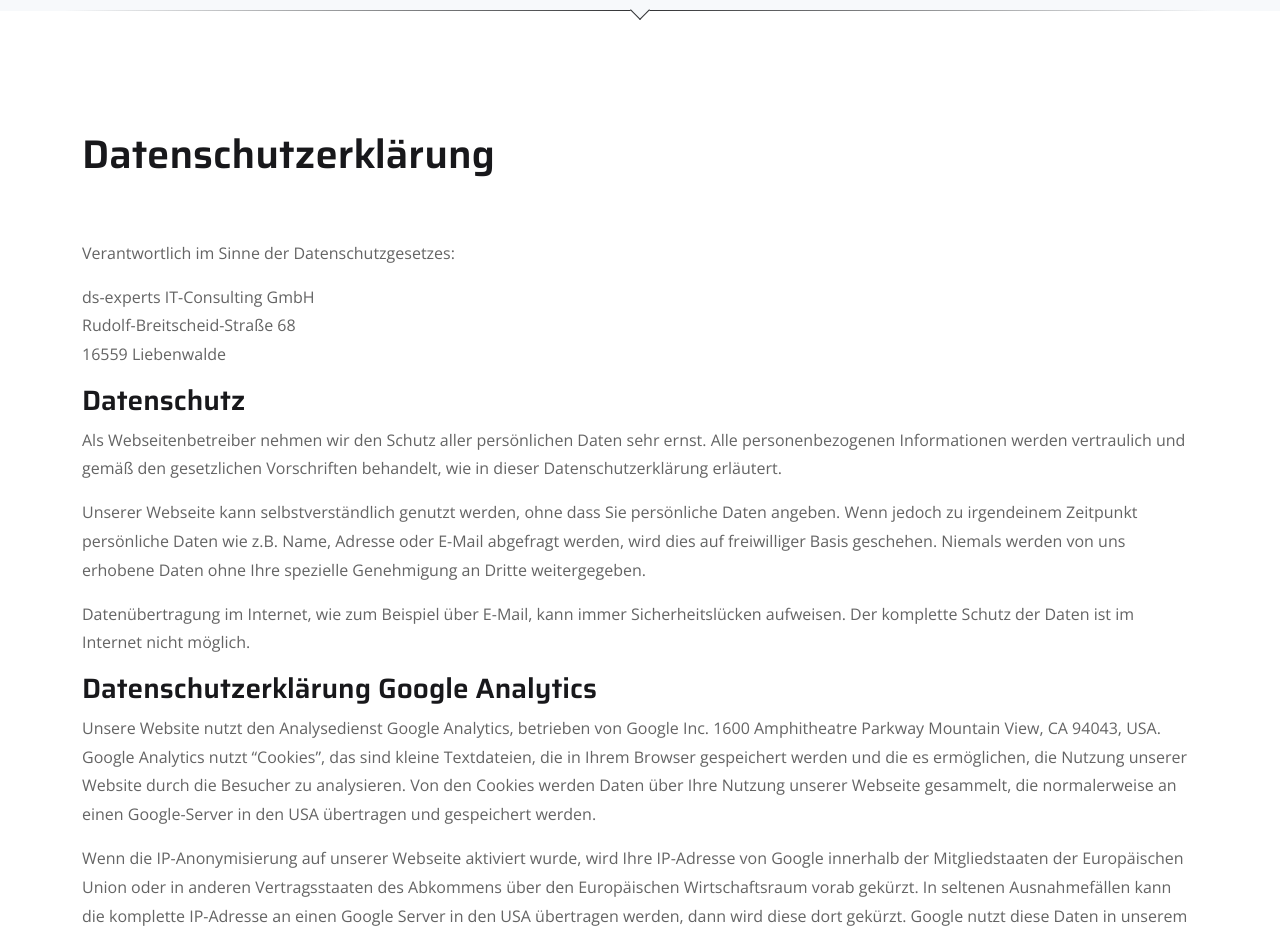
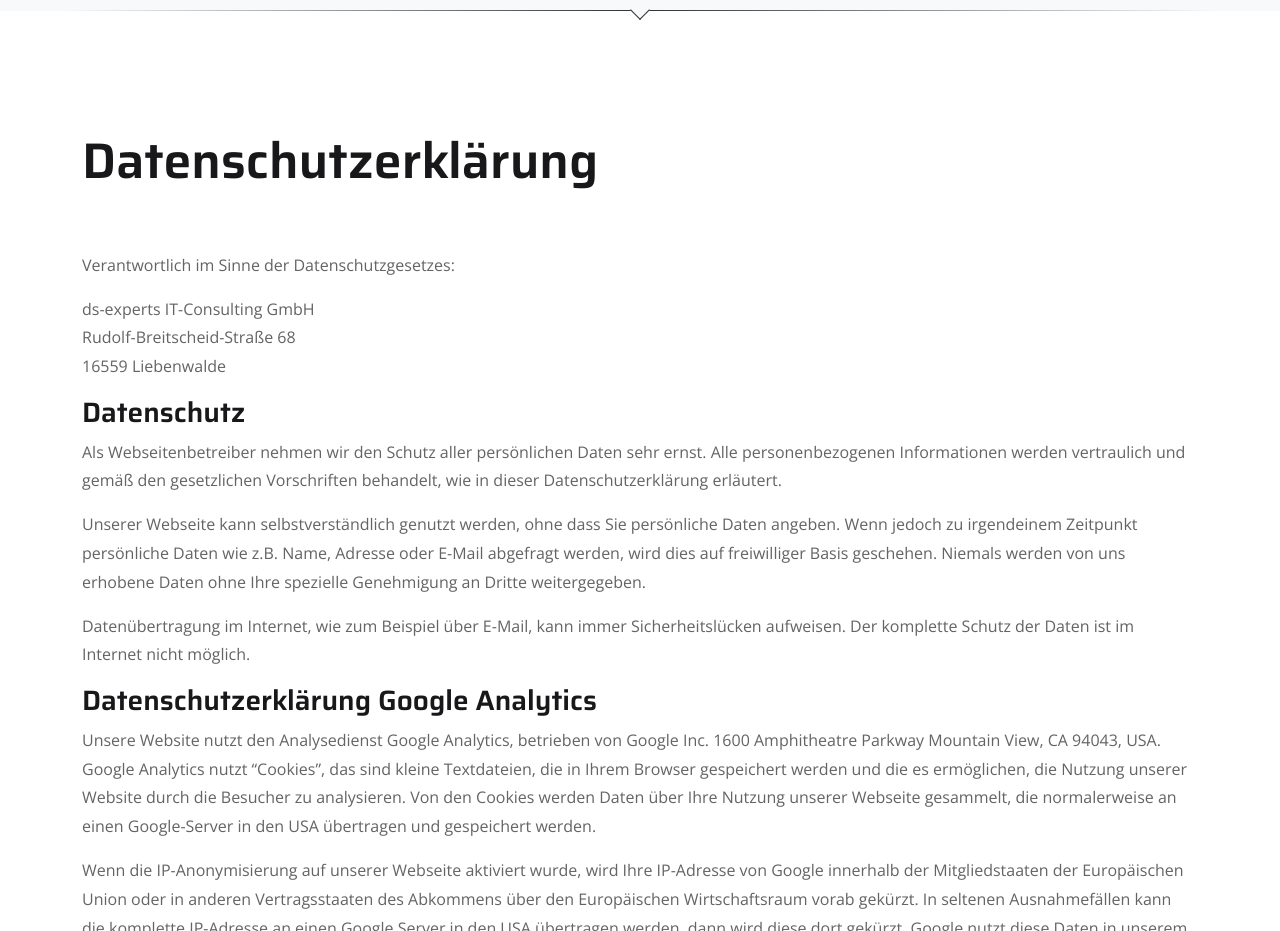
Before and after one commit to tobias-riedel/ds-experts, a Next.js app: page /legal in a window 1280 px wide. Shown: the part 1980-2911 px from the top of the page. Built offline with nearby package versions, Linux system fonts and the light colour scheme.

Commit message:
Fixed SEO heading order

```diff
--- a/components/Gdpr.tsx
+++ b/components/Gdpr.tsx
@@ -15,7 +15,7 @@ const Gdpr = () => {
     <section id="gdpr" className="pt-100">
       <div className="container">
         <div className="section-title text-start mw-100">
-          <h1>Datenschutzerklärung</h1>
+          <h2>Datenschutzerklärung</h2>
         </div>
         <p>Verantwortlich im Sinne der Datenschutzgesetzes:</p>
         <p>
```
